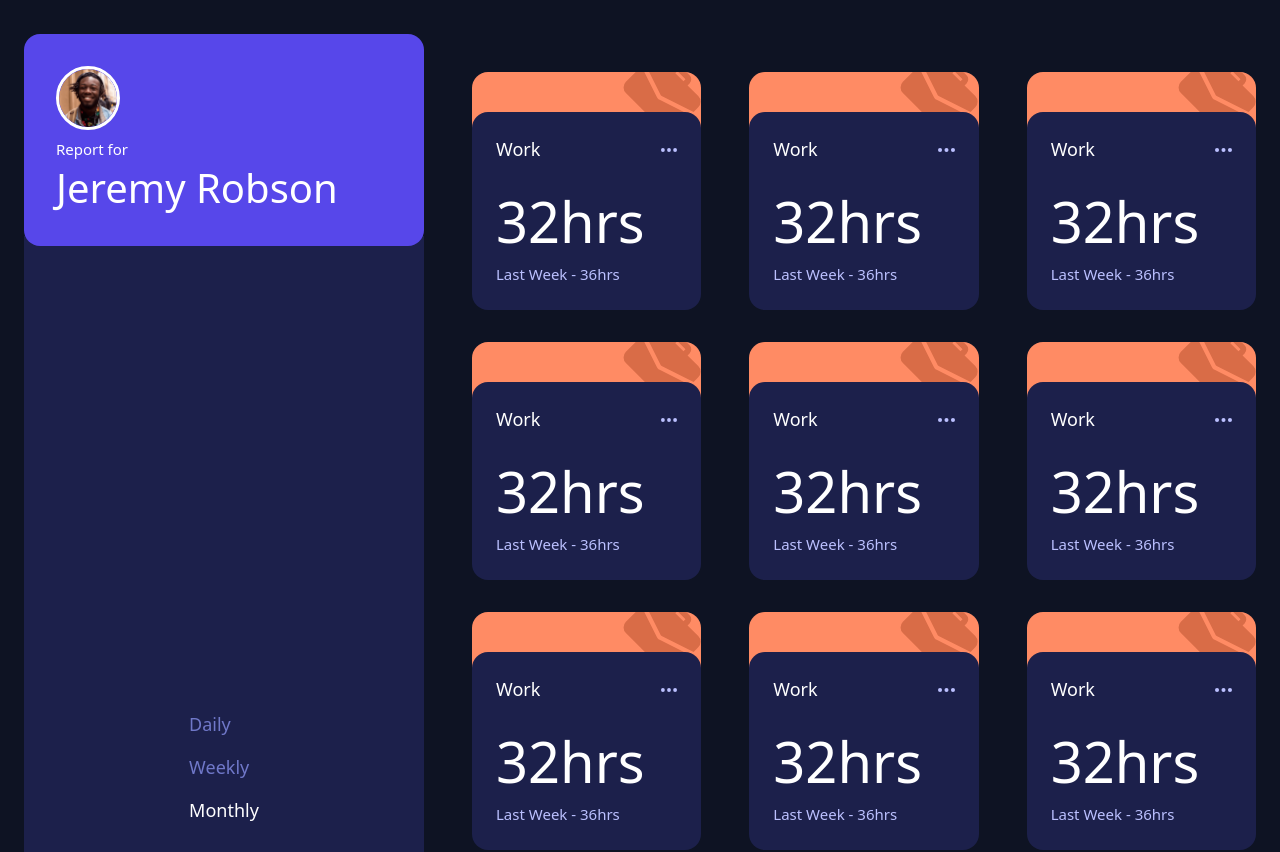
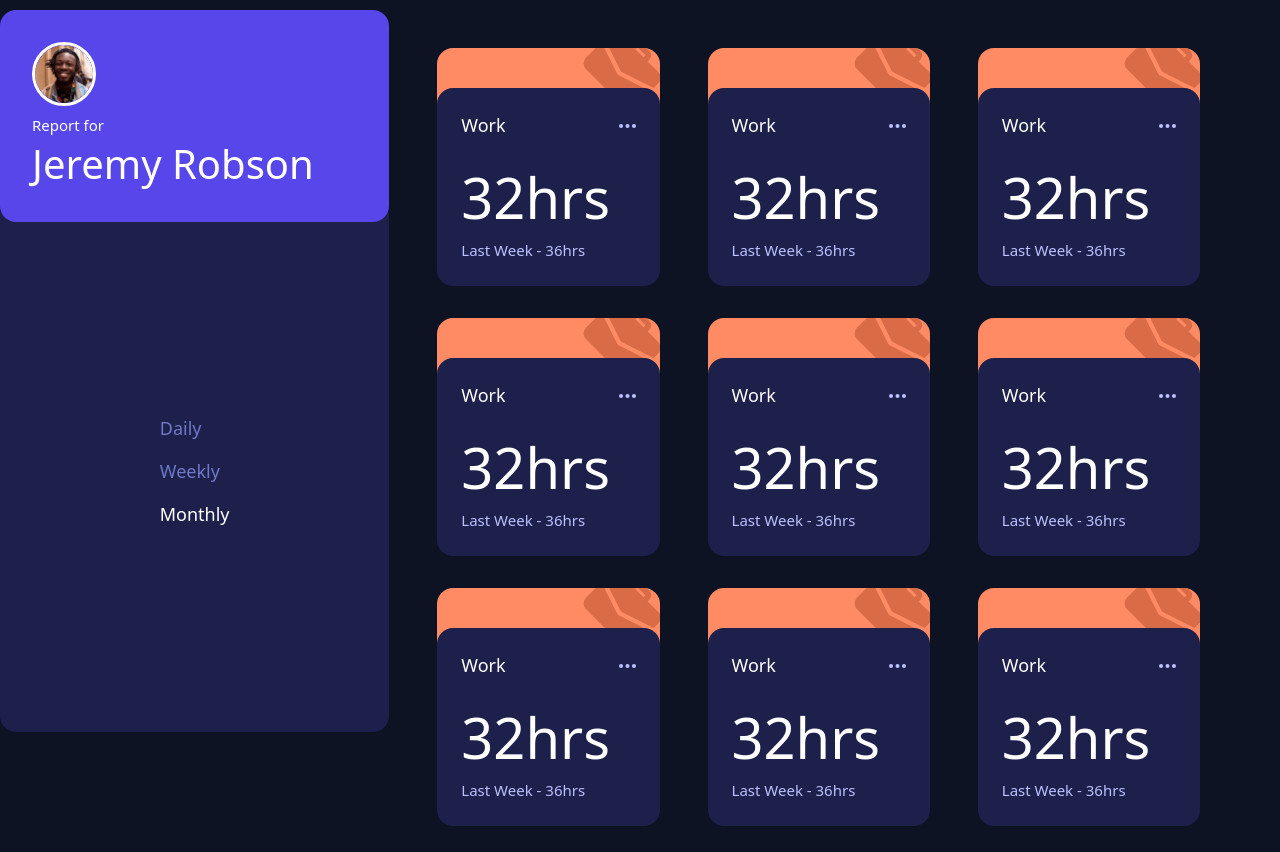
Before and after one commit to NarelaCamara/time-tracking-dashboard, a React (Vite) app: page / in a window 1280 px wide. Shown: the top 852 px of the page. Built offline with nearby package versions, Linux system fonts and the light colour scheme.

Commit message:
feat: correcion desktop design

```diff
--- a/src/App.tsx
+++ b/src/App.tsx
@@ -54,8 +54,9 @@ function App() {
   ];
   return (
     <>
-      <div className="bg-[#0E1323] m-6 grid grid-cols-1 lg:grid-cols-3 lg:grid-rows-1 lg:gap-4 min-w-[350px]">
-        <div className="">
+      <div className="bg-[#0E1323] max-md:min-w-[320px] max-md:max-w-[450px] lg:max-w-[1200px] ">
+        <div className="grid grid-cols-1 lg:grid-cols-3 lg:grid-rows-1 lg:gap-4 w-full">
+          <div className="lg:h-[520px] lg:col-span-1 sticky top-0 z-10">
             <Profile image={jeremy} />
             <Menu />
           </div>
@@ -67,6 +68,7 @@ function App() {
             </div>
           </div>
         </div>
+      </div>
     </>
   );
 }
```
Lines whose indentation alone changed are shown as unchanged.
